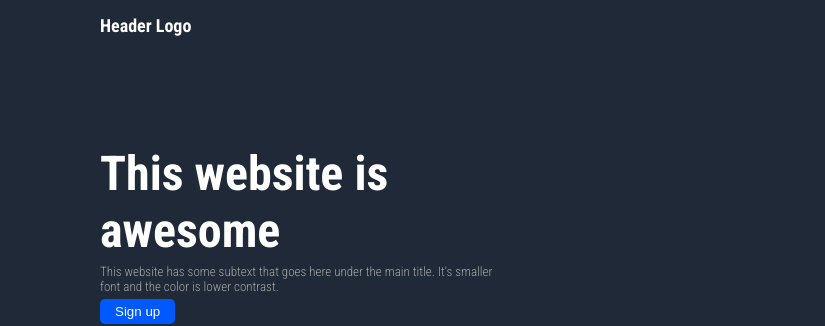
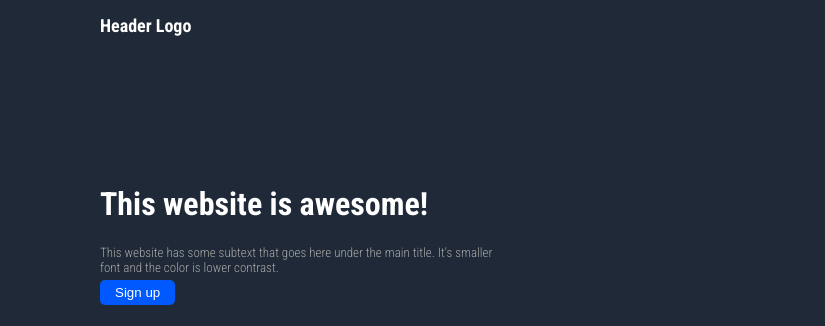
Before and after one commit to VictorOmboke/odin-landing-page, a plain HTML site: page index.html in a window 1280 px wide. Shown: the top 326 px of the page, 0-825 px from the left. Drawn offline with Linux system fonts and the light colour scheme; grey boxes are pictures that could not be loaded.

Commit message:
change .header-info title to h1 element

```diff
--- a/index.html
+++ b/index.html
@@ -25,7 +25,7 @@
             </div>
             <div class="header-info">
                 <div class="info">
-                    <div>This website is awesome</div>
+                    <h1>This website is awesome!</h1>
                     <p>This website has some subtext that goes here under the main title. It's smaller font and the
                         color is
                         lower
```
